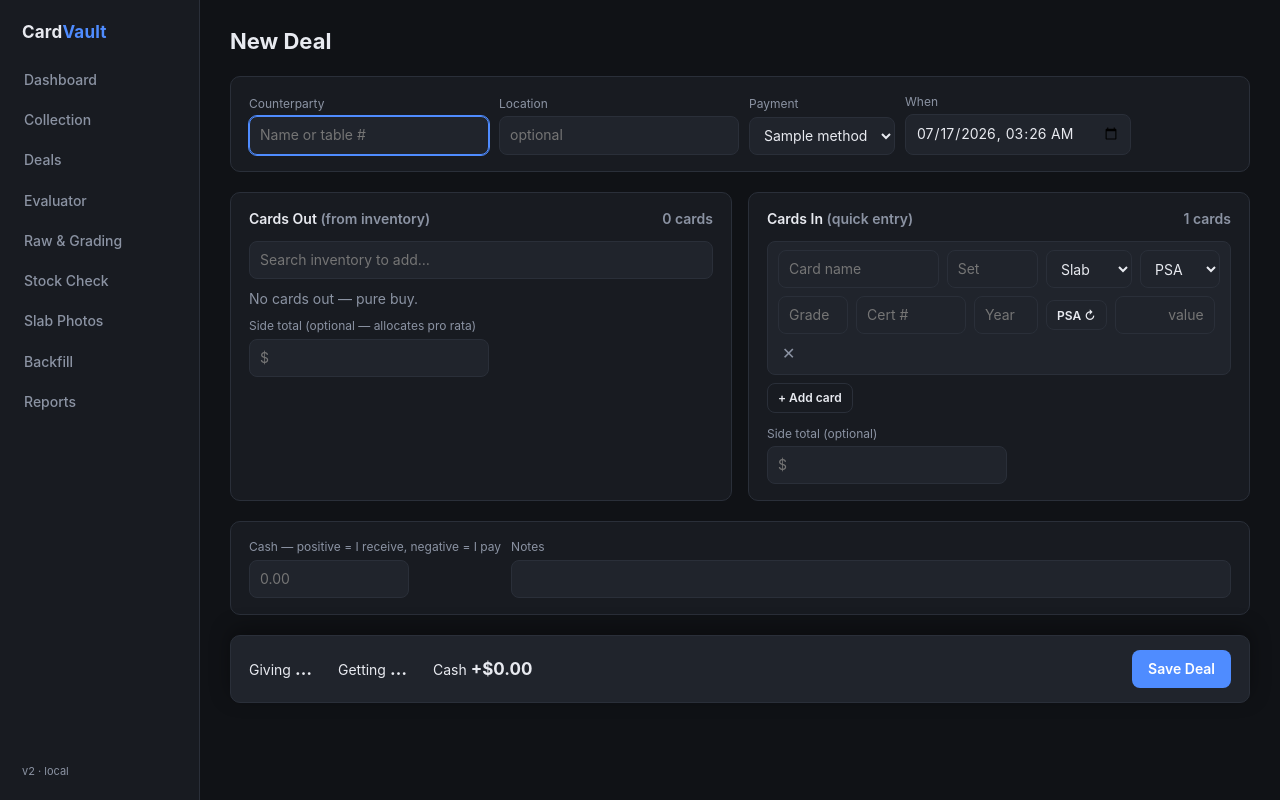
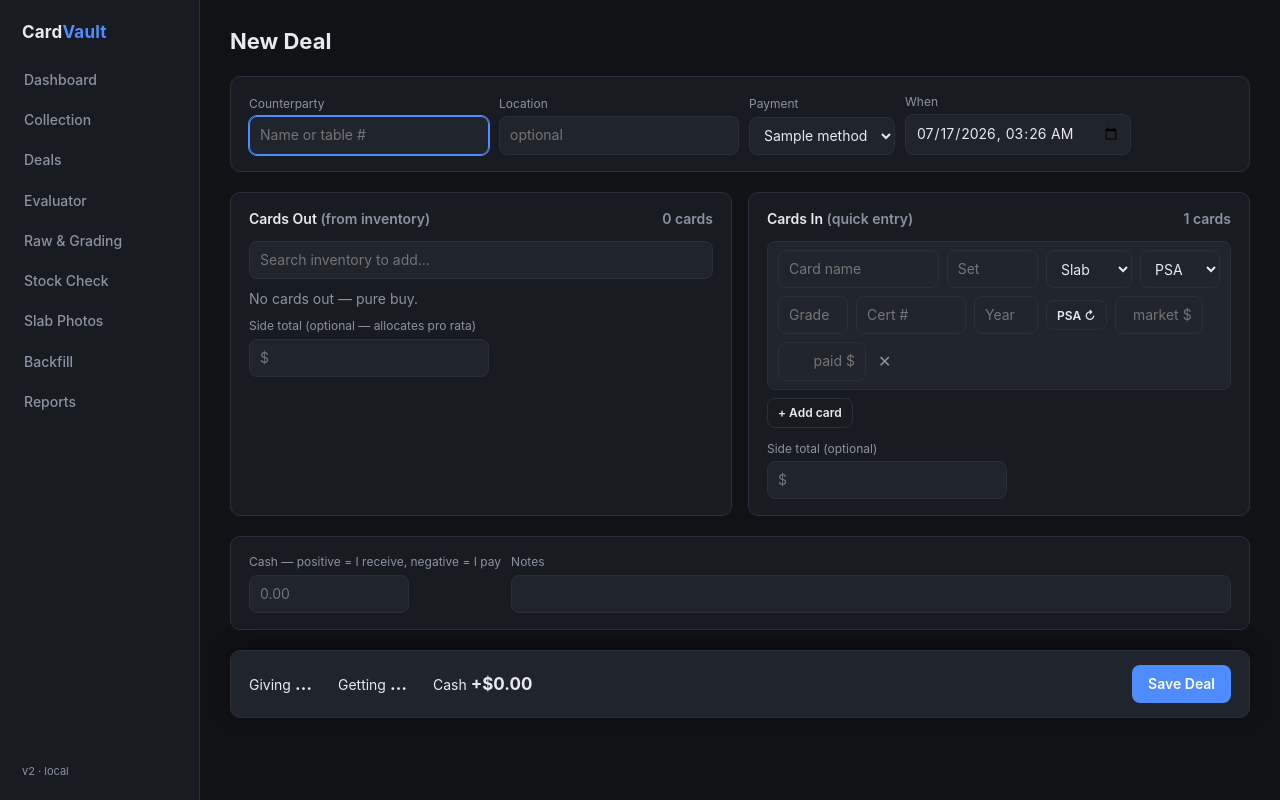
Before and after one commit to skazmi520/CardVault, a Flask app: template v2/templates/deal_new.html in a window 1280 px wide. Run offline with Flask 3, Linux system fonts and the light colour scheme; the template is opened without the code that fills it: most values are stand-ins (such as "Sample title", 1, 10 or a date in 2020); parts of the project's set-up code (start-up, migrations or seed data) failed here and were passed over.

Commit message:
Deals: separate market value from price paid; fix silent $X-basis bug
A 12-card buy was recorded with every card at $X cost basis. Three
defects combined to let that happen silently:

1) The basis pool is (value given up - cash). With no cards out and no
   cash entered it computed 0, so every incoming card got $X basis. The
   pure-buy warning that should have caught this was skipped precisely
   when cash == 0 — the exact failure case. save_deal now raises instead,
   so nothing is written and the API returns an actionable message.

2) Warnings were unreadable. deal_new.html wrote them into the DOM and
   then immediately redirected, destroying them. Warnings now hold the
   page with a link through to the saved deal; errors scroll into view.

3) Raw cards had nowhere to store a value. ungraded_cards had no
   market_value column, so a value entered against a raw card in a deal
   was used for basis and then discarded — in this deal it vanished with
   no trace (checked every column). Added market_value +
   market_value_updated to ungraded_cards.

Per request, incoming deal lines now take market and paid separately:
paid drives the balance and becomes the cost basis, market is optional
(blank for speed) and purely informational, falling back to the paid
value when omitted. This also expresses "90% of market less $X each"
exactly, which a single pro-rata percentage could not.

Raw market values are now surfaced throughout: Collection shows value/
gain/repriced for raw and allows inline repricing (reprice() and
/api/reprice take a table param); dashboard market uses raw market where
entered, falling back to cost. price_history stays slab-only (it is keyed
to graded_cards, and Top Movers only reads slabs).

Verified on a copy: zero-basis buy refused; a $X cash buy of $X
market books each card at its exact paid price with market stored
separately; raw cards carry market/gain and reprice; trades unaffected
(market falls back to the deal value).

Co-Authored-By: Claude Opus 4.8 <noreply@anthropic.com>

```diff
--- a/v2/app.py
+++ b/v2/app.py
@@ -524,15 +524,24 @@ def backfill_page():
 def api_reprice():
     p = request.get_json(force=True)
     val = p.get("market_value")
+    table = p.get("table", "graded_cards")
+    if table not in ("graded_cards", "ungraded_cards"):
+        return jsonify({"ok": False, "error": "bad table"}), 400
+    basis_col = "acquisition_price" if table == "graded_cards" else "purchase_price"
     c = conn()
-    v2cards.reprice(c, int(p["card_id"]), float(val) if val not in (None, "") else None)
-    row = c.execute("SELECT market_value, market_value_updated, acquisition_price "
-                    "FROM graded_cards WHERE id=?", (p["card_id"],)).fetchone()
+    try:
+        v2cards.reprice(c, int(p["card_id"]),
+                        float(val) if val not in (None, "") else None, table=table)
+    except ValueError as e:
+        c.close()
+        return jsonify({"ok": False, "error": str(e)}), 400
+    row = c.execute(f"SELECT market_value, market_value_updated, {basis_col} AS basis "
+                    f"FROM {table} WHERE id=?", (p["card_id"],)).fetchone()
     c.close()
     mv = row["market_value"]
     return jsonify({"ok": True, "market_value": mv,
                     "repriced": row["market_value_updated"],
-                    "gain": (round(mv - (row["acquisition_price"] or 0), 2)
+                    "gain": (round(mv - (row["basis"] or 0), 2)
                              if mv is not None else None)})
 
 
@@ -624,7 +633,9 @@ def api_save_deal():
                   year=x.get("year", ""), grading_company=x.get("company", ""),
                   grade=x.get("grade", ""), serial_number=x.get("cert", ""),
                   deal_value=(float(x["deal_value"])
-                              if x.get("deal_value") not in (None, "") else None))
+                              if x.get("deal_value") not in (None, "") else None),
+                  market_value=(float(x["market_value"])
+                                if x.get("market_value") not in (None, "") else None))
            for x in p.get("cards_in", []) if x.get("name", "").strip()]
     c = conn()
     try:
--- a/v2/db.py
+++ b/v2/db.py
@@ -295,6 +295,13 @@ def migrate_schema(conn: sqlite3.Connection):
         # ungraded_cards gains submitted_at (stamped when sent to grading)
         if table == "ungraded_cards" and "submitted_at" not in existing:
             conn.execute("ALTER TABLE ungraded_cards ADD COLUMN submitted_at TEXT")
+        # raw cards can carry a market value too — v1 never tracked one, so a
+        # value entered against a raw card in a deal had nowhere to live and
+        # was silently dropped.
+        if table == "ungraded_cards" and "market_value" not in existing:
+            conn.execute("ALTER TABLE ungraded_cards ADD COLUMN market_value REAL")
+        if table == "ungraded_cards" and "market_value_updated" not in existing:
+            conn.execute("ALTER TABLE ungraded_cards ADD COLUMN market_value_updated TEXT")
 
     conn.execute(
         "INSERT OR REPLACE INTO v2_meta (key, value) VALUES ('is_v2', '1')")
--- a/v2/templates/deal_new.html
+++ b/v2/templates/deal_new.html
@@ -111,7 +111,8 @@ function pickOut(i) {
 $("add-in").addEventListener("click", () => { addIn(); renderLines(); focusLastIn(); });
 function addIn() {
   inLines.push({ name: "", set: "", number: "", year: "", company: "PSA",
-                 grade: "", cert: "", is_graded: true, deal_value: "" });
+                 grade: "", cert: "", is_graded: true,
+                 deal_value: "", market_value: "" });
 }
 function focusLastIn() {
   const rows = document.querySelectorAll("#in-lines .deal-line");
@@ -147,7 +148,12 @@ function renderLines() {
         <input type="text" placeholder="Year" style="width:64px" data-in="${i}" data-f="year" value="${esc(l.year)}">
         ${l.company === "PSA" ? `<button type="button" class="btn ghost small" data-cert-lookup="${i}"
             title="Fetch name/set/# from PSA">${l._certBusy ? "…" : "PSA ↻"}</button>` : ""}` : ""}
-      <input class="val" type="text" placeholder="value" data-side="in" data-i="${i}" value="${esc(l.deal_value)}">
+      <input type="text" placeholder="market $" style="width:88px;text-align:right"
+             data-in="${i}" data-f="market_value" value="${esc(l.market_value)}"
+             title="What the card is worth (optional — leave blank to skip)">
+      <input class="val" type="text" placeholder="paid $" data-side="in" data-i="${i}"
+             value="${esc(l.deal_value)}" style="width:88px"
+             title="What you paid / what it counts for in this deal — this becomes the cost basis">
       <span class="x" data-inx="${i}">✕</span>
       ${l._certMsg ? `<div style="width:100%;font-size:11px;color:var(--${l._certOk ? "pos" : "neg"})">${esc(l._certMsg)}</div>` : ""}
     </div>`).join("") || '<div class="muted" style="margin-bottom:8px">No cards in — pure sale.</div>';
@@ -251,12 +257,25 @@ $("save").addEventListener("click", async () => {
       cards_out: outLines.map(l => ({ table: l.table, id: l.id, deal_value: num(l.deal_value) })),
       cards_in: inLines.map(l => ({ name: l.name, set: l.set, number: l.number,
         year: l.year, company: l.company, grade: l.grade, cert: l.cert,
-        is_graded: l.is_graded, deal_value: num(l.deal_value) })),
+        is_graded: l.is_graded, deal_value: num(l.deal_value),
+        market_value: num(l.market_value) })),
     });
-    (res.warnings || []).forEach(w => msg.innerHTML += `<div class="warn">${esc(w)}</div>`);
-    location.href = "/deals/" + res.deal_id;
+    // The deal IS saved at this point — warnings must be readable, not blown
+    // away by an instant redirect (which is exactly how a 12-card deal got
+    // booked at $0 basis unnoticed).
+    const warns = res.warnings || [];
+    if (warns.length) {
+      msg.innerHTML =
+        `<div class="warn"><strong>Deal #${res.deal_id} saved with warnings:</strong><ul style="margin:6px 0 0 18px">`
+        + warns.map(w => `<li>${esc(w)}</li>`).join("") + `</ul></div>`
+        + `<a class="btn" href="/deals/${res.deal_id}">Open deal #${res.deal_id} →</a>`;
+      window.scrollTo({ top: document.body.scrollHeight, behavior: "smooth" });
+    } else {
+      location.href = "/deals/" + res.deal_id;
+    }
   } catch (e) {
     msg.innerHTML = `<div class="warn">${esc(e.message)}</div>`;
+    window.scrollTo({ top: document.body.scrollHeight, behavior: "smooth" });
   }
 });
 
@@ -278,7 +297,8 @@ function applyPrefill() {
   (p.cards_in || []).forEach(i => {
     inLines.push({ name: i.name || "", set: "", number: "", year: "", company: "PSA",
                    grade: "", cert: "", is_graded: true,
-                   deal_value: String(i.deal_value ?? "") });
+                   deal_value: String(i.deal_value ?? ""),
+                   market_value: String(i.market_value ?? "") });
   });
   if (p.cash) $("d-cash").value = p.cash;
 
--- a/v2/templates/evaluator.html
+++ b/v2/templates/evaluator.html
@@ -245,7 +245,8 @@ $("convert").addEventListener("click", () => {
     cards_out: give.filter(l => !l.manual).map(l => ({
       table: l.table, id: l.id, deal_value: giveValue(l).toFixed(2) })),
     cards_in: get.filter(l => (l.name || "").trim()).map(l => ({
-      name: l.name, deal_value: getValue(l).toFixed(2) })),
+      name: l.name, deal_value: getValue(l).toFixed(2),
+      market_value: (num(l.mv) ?? "") === "" ? "" : String(num(l.mv)) })),
     cash: $("cash").value,
   };
   const dropped = give.filter(l => l.manual).length;
```
Also changed, not shown: v2/cards.py (+17 -7 lines), v2/deals.py (+29 -10 lines), v2/templates/collection.html (+4 -3 lines).
